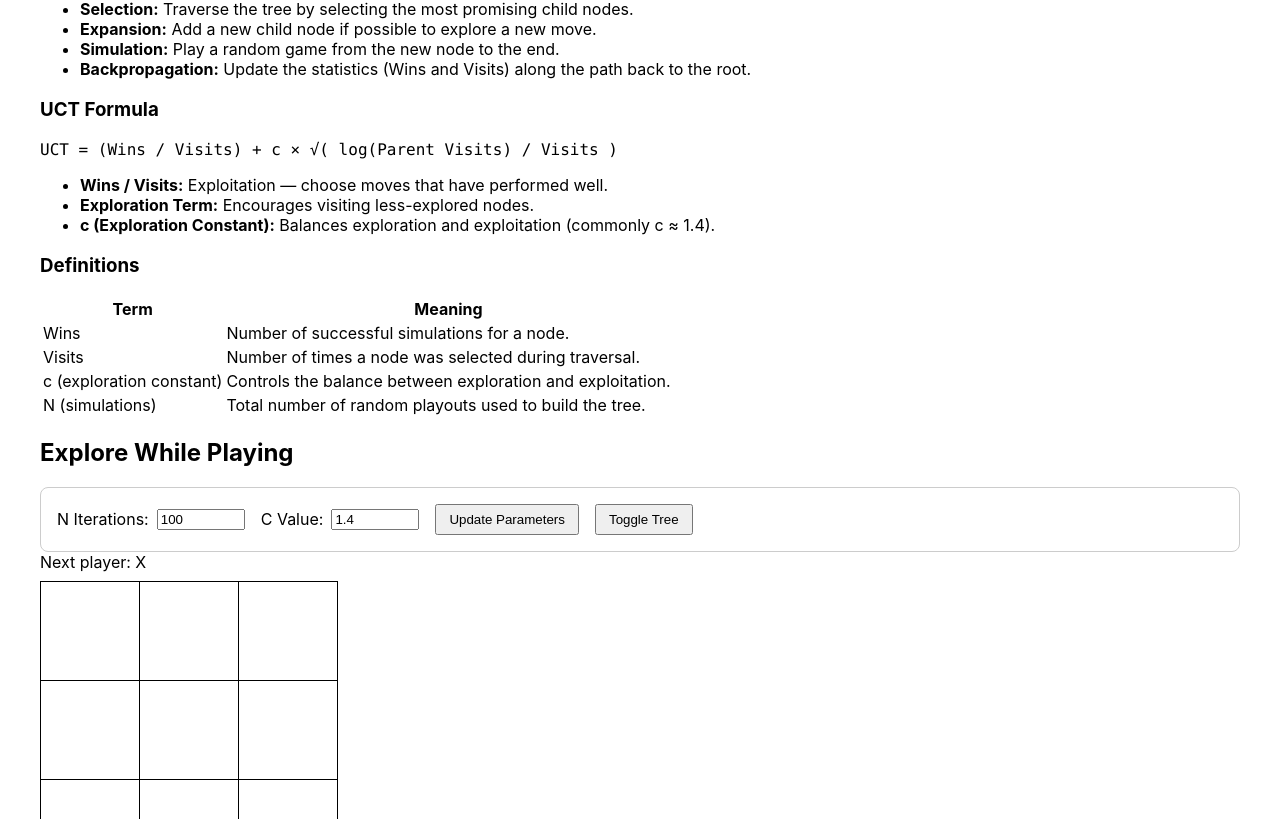
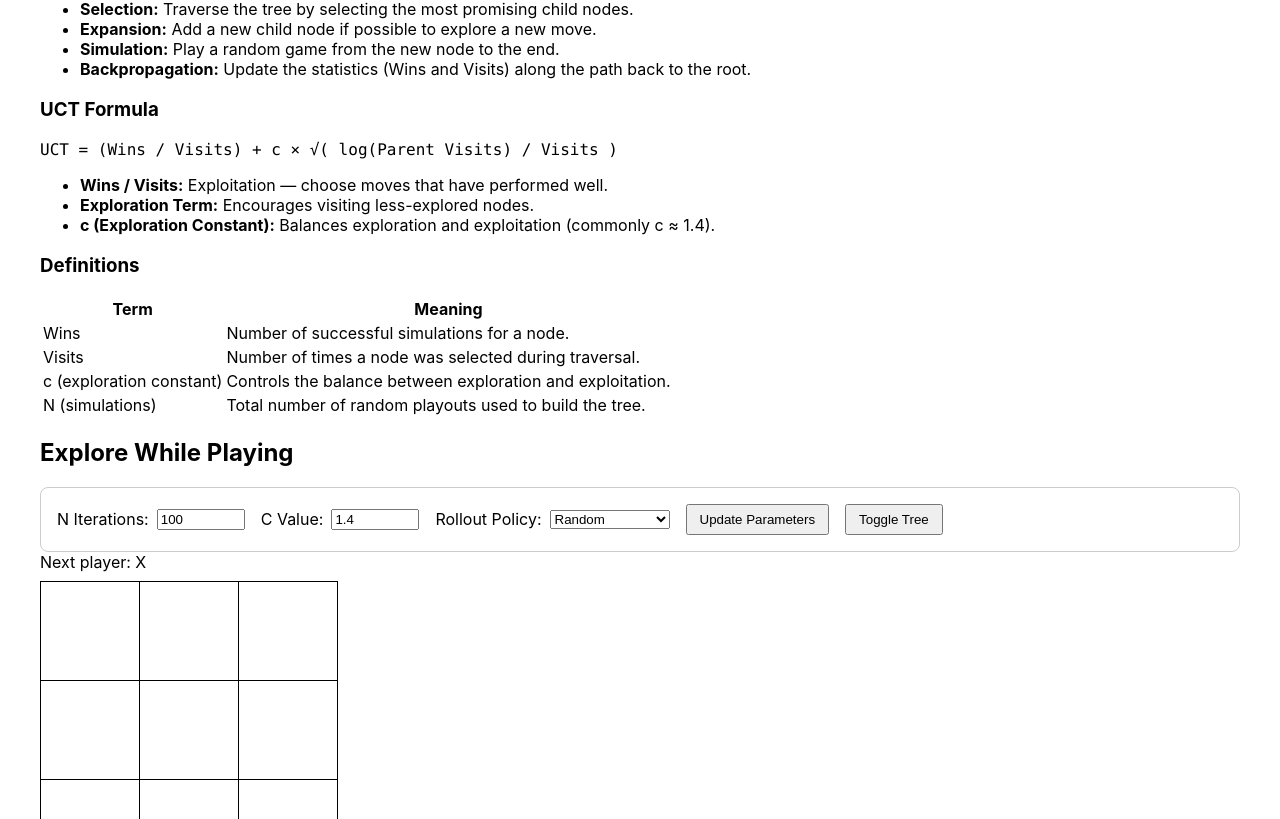
Before and after one commit to abclili123/monte-carlo-vis, a React (Create React App) app: page / in a window 1280 px wide. Shown: the part 958-1777 px from the top of the page. Built offline with nearby package versions, Linux system fonts and the light colour scheme.

Commit message:
added heuristic rollout policy

```diff
--- a/src/components/ControlsPanel.js
+++ b/src/components/ControlsPanel.js
@@ -3,9 +3,10 @@ import React, { useState } from 'react';
 const ControlsPanel = ({ nIterations, cValue, onUpdateParameters, onToggleTree }) => {
   const [nInput, setNInput] = useState(nIterations);
   const [cInput, setCInput] = useState(cValue);
+  const [rolloutPolicy, setRolloutPolicy] = useState('random');
 
   const handleUpdateClick = () => {
-    onUpdateParameters(Number(nInput), Number(cInput));
+    onUpdateParameters(Number(nInput), Number(cInput), rolloutPolicy);
   };
 
   return (
@@ -40,6 +41,18 @@ const ControlsPanel = ({ nIterations, cValue, onUpdateParameters, onToggleTree }
         />
       </label>
 
+      <label style={{ display: 'flex', alignItems: 'center', gap: '8px' }}>
+        Rollout Policy:
+        <select
+          value={rolloutPolicy}
+          onChange={(e) => setRolloutPolicy(e.target.value)}
+          style={{ width: '120px' }}
+        >
+          <option value="random">Random</option>
+          <option value="heuristic">Heuristic</option>
+        </select>
+      </label>
+
       <button onClick={handleUpdateClick} style={{ padding: '6px 12px' }}>
         Update Parameters
       </button>
@@ -47,6 +60,7 @@ const ControlsPanel = ({ nIterations, cValue, onUpdateParameters, onToggleTree }
       <button onClick={onToggleTree} style={{ padding: '6px 12px' }}>
         Toggle Tree
       </button>
+
     </div>
   );
 };
--- a/src/components/Explore.js
+++ b/src/components/Explore.js
@@ -7,6 +7,7 @@ const ExploreWhilePlaying = () => {
   const [showTree, setShowTree] = useState(true);
   const [nIterations, setNIterations] = useState(100);
   const [cValue, setCValue] = useState(1.4);
+  const [rolloutPolicy, setRolloutPolicy] = useState('random');
   const [treeData, setTreeData] = useState(null);
   const [selectedNode, setSelectedNode] = useState(null);
   const [selectedNodeId, setSelectedNodeId] = useState(null);
@@ -20,9 +21,10 @@ const ExploreWhilePlaying = () => {
     setShowTree((prev) => !prev);
   };
 
-  const handleUpdateParameters = (newN, newC) => {
+  const handleUpdateParameters = (newN, newC, newRolloutPolicy) => {
     setNIterations(newN);
     setCValue(newC);
+    setRolloutPolicy(newRolloutPolicy);
   };
 
   const handleSelectNode = (node) => {
@@ -58,6 +60,7 @@ const ExploreWhilePlaying = () => {
           setSelectedNode={setSelectedNode}
           nIterations={nIterations}
           cValue={cValue}
+          rolloutPolicy={rolloutPolicy}
         />
 
         {showTree && treeData && (
--- a/src/components/TicTacToeBoard.js
+++ b/src/components/TicTacToeBoard.js
@@ -40,7 +40,7 @@ function calculateWinner(squares) {
   return null;
 }
 
-const TicTacToeBoard = ({ onBotMoveDone, selectedNode, setSelectedNode, nIterations, cValue }) => {
+const TicTacToeBoard = ({ onBotMoveDone, selectedNode, setSelectedNode, nIterations, cValue, rolloutPolicy }) => {
   const [squares, setSquares] = useState(Array(9).fill(null));
   const [xIsNext, setXIsNext] = useState(true);
 
@@ -64,7 +64,7 @@ const TicTacToeBoard = ({ onBotMoveDone, selectedNode, setSelectedNode, nIterati
   }, [xIsNext, squares]);
 
   function makeBotMove() {
-    const tree = runMCTS(squares, nIterations, cValue, 'O');
+    const tree = runMCTS(squares, nIterations, cValue, 'O', rolloutPolicy);
     const bestChild = tree.children.reduce((best, child) =>
       child.visits > best.visits ? child : best,
       tree.children[0]
--- a/src/components/runMCTS.js
+++ b/src/components/runMCTS.js
@@ -1,6 +1,6 @@
 let globalNodeId = 0;
 
-export function runMCTS(startBoard, nIterations, cValue, botPlayer = 'O') {
+export function runMCTS(startBoard, nIterations, cValue, botPlayer = 'O', rolloutPolicy = 'random') {
     const root = createNode(startBoard, null, oppositePlayer(botPlayer));
 
     for (let i = 0; i < nIterations; i++) {
@@ -9,7 +9,7 @@ export function runMCTS(startBoard, nIterations, cValue, botPlayer = 'O') {
         if (!isTerminal(leaf.board)) {
             expand(leaf);
         }
-    const result = simulate(leaf.board, nextPlayer(leaf.player));
+        const result = simulate(leaf.board, nextPlayer(leaf.player), rolloutPolicy);
         backpropagate(path, result, botPlayer);
     }
 
@@ -71,18 +71,39 @@ function expand(node) {
     }
 }
 
-function simulate(board, player) {
+function simulate(board, player, rolloutPolicy = 'random') {
     let simBoard = board.slice();
     let currentPlayer = player;
 
     while (!isTerminal(simBoard)) {
         const moves = getPossibleMoves(simBoard);
-        const randomMove = moves[Math.floor(Math.random() * moves.length)];
-        simBoard[randomMove] = currentPlayer;
+
+        let move;
+        if (rolloutPolicy === 'heuristic') {
+            move = heuristicMove(simBoard, moves, currentPlayer);
+        } else {
+            move = moves[Math.floor(Math.random() * moves.length)];
+        }
+
+        simBoard[move] = currentPlayer;
         currentPlayer = nextPlayer(currentPlayer);
     }
 
     return getUtility(simBoard);
+}
+
+function heuristicMove(board, moves, player) {
+    // heuristic: center > corners > edges
+    const preferredOrder = [4, 0, 2, 6, 8, 1, 3, 5, 7];
+
+    for (const idx of preferredOrder) {
+        if (moves.includes(idx)) {
+            return idx;
+        }
+    }
+
+    // fallback random
+    return moves[Math.floor(Math.random() * moves.length)];
 }
 
 function backpropagate(path, result, botPlayer) {
```
Lines whose indentation alone changed are shown as unchanged.
